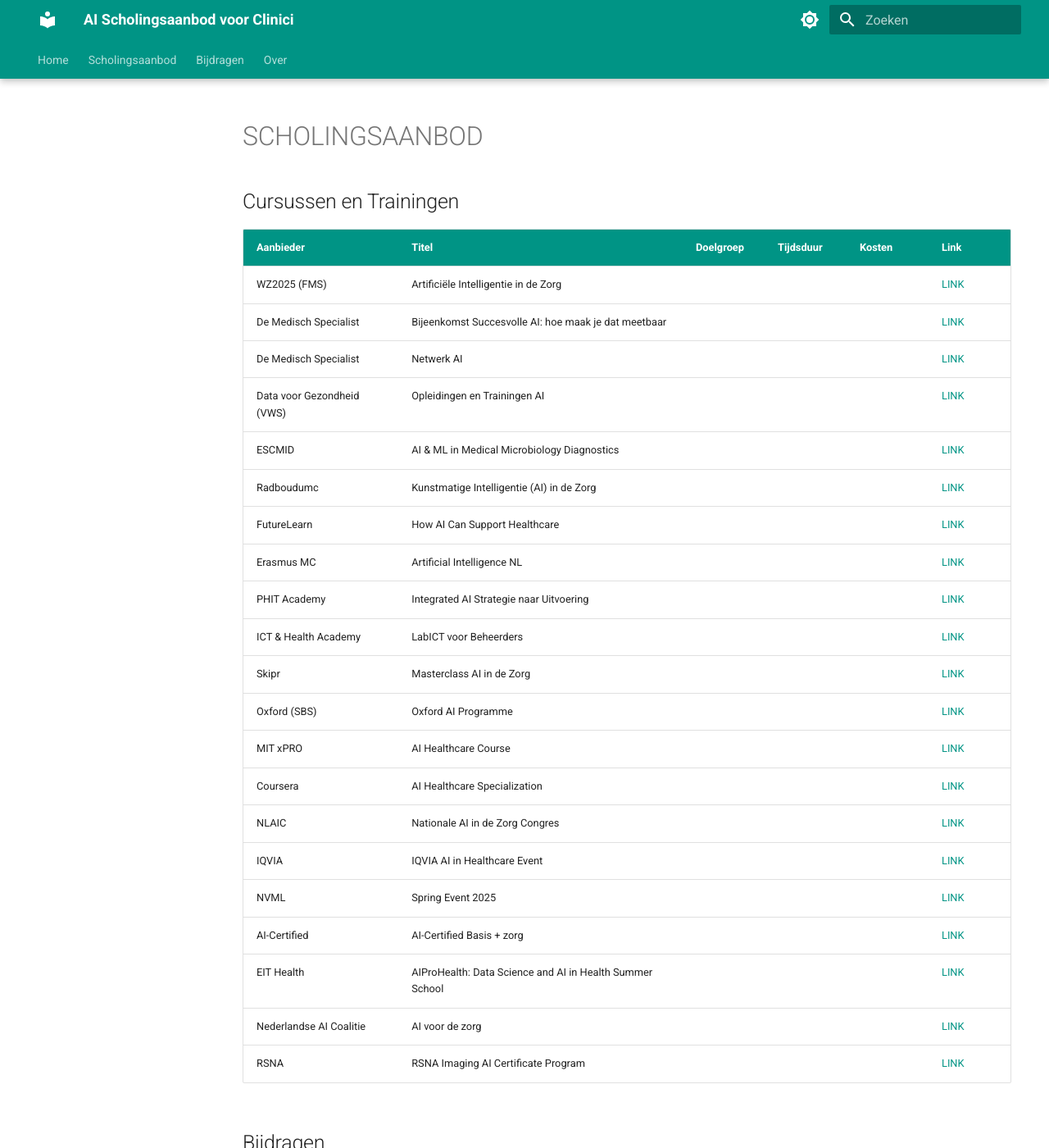
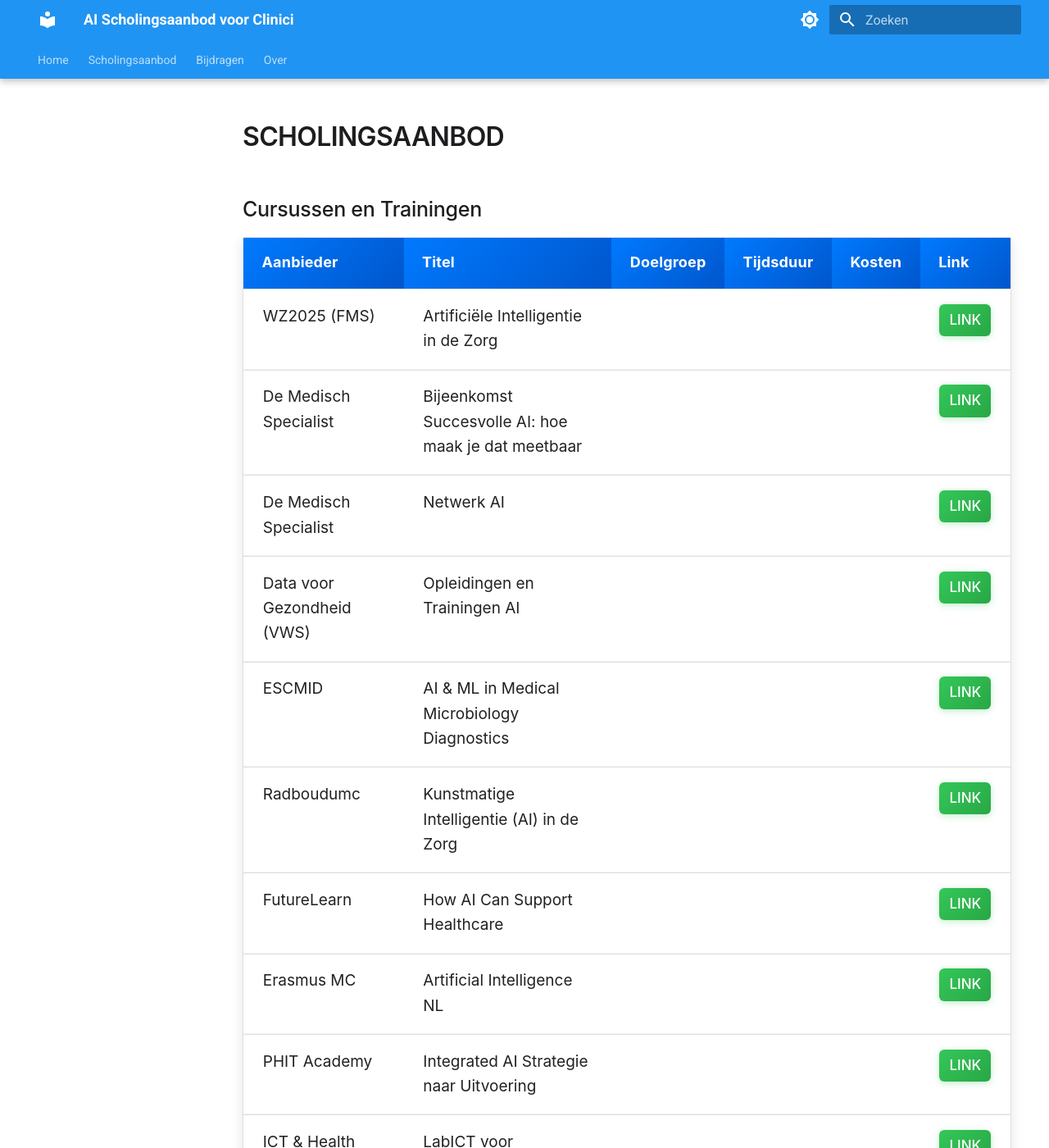
Before and after one commit to Ajsvdk/Ai-Geletterdheid-FMS, an MkDocs documentation site: the page built from docs/SCHOLINGSAANBOD.md, in a window 1280 px wide and 1400 px high. Shown: the whole window at 82% size. Built offline with MkDocs 1.6.1 and Material for MkDocs 9.7.7, drawn with Linux system fonts in a browser that asks for light colours.

Commit message:
Redesign with Apple-meets-healthcare aesthetic - Replace teal with healthcare blue theme - Add Apple-style typography and spacing - Enhanced table design with gradients and shadows - Improved form styling with focus states - Card-like sections with subtle borders - Smooth animations and hover effects

```diff
--- a/docs/css/extra.css
+++ b/docs/css/extra.css
@@ -1,24 +1,181 @@
-/* Simple table styling for AI Scholingsaanbod */
+/* Apple meets Healthcare styling for AI Scholingsaanbod */
+
+/* Custom color variables for healthcare theme */
+:root {
+    --healthcare-blue: #007AFF;
+    --healthcare-green: #34C759;
+    --healthcare-gray: #F2F2F7;
+    --healthcare-text: #1D1D1F;
+    --healthcare-secondary: #8E8E93;
+    --apple-radius: 12px;
+    --apple-shadow: 0 4px 16px rgba(0, 0, 0, 0.1);
+}
+
+/* Enhanced typography */
+.md-typeset {
+    font-family: -apple-system, BlinkMacSystemFont, "SF Pro Display", "Segoe UI", Roboto, sans-serif;
+    line-height: 1.6;
+}
+
+.md-typeset h1 {
+    font-weight: 600;
+    color: var(--healthcare-text);
+    letter-spacing: -0.02em;
+}
+
+.md-typeset h2 {
+    font-weight: 500;
+    color: var(--healthcare-text);
+    letter-spacing: -0.01em;
+    margin-top: 2.5rem;
+}
+
+/* Enhanced table styling */
 .md-typeset table {
-    margin: 2em 0;
+    margin: 2.5rem 0;
     width: 100%;
+    border-radius: var(--apple-radius);
+    overflow: hidden;
+    box-shadow: var(--apple-shadow);
+    border: 1px solid rgba(0, 0, 0, 0.06);
+    background: white;
 }
 
 .md-typeset table th {
-    background-color: var(--md-primary-fg-color);
-    color: var(--md-primary-bg-color);
-    font-weight: 600;
+    background: linear-gradient(135deg, var(--healthcare-blue), #0056CC);
+    color: white;
+    font-weight: 500;
     text-align: left;
+    padding: 16px 20px;
+    font-size: 0.9rem;
+    letter-spacing: 0.01em;
+    border: none;
+}
+
+.md-typeset table td {
+    padding: 16px 20px;
+    border-bottom: 1px solid rgba(0, 0, 0, 0.05);
+    font-size: 0.95rem;
+    vertical-align: top;
+}
+
+.md-typeset table tr:last-child td {
+    border-bottom: none;
 }
 
 .md-typeset table tr:hover {
-    background-color: var(--md-default-fg-color--lightest);
+    background-color: var(--healthcare-gray);
+    transition: background-color 0.2s ease;
 }
 
-/* Responsive table */
+/* Enhanced link styling */
+.md-typeset table a {
+    background: linear-gradient(135deg, var(--healthcare-green), #28A745);
+    color: white;
+    padding: 6px 12px;
+    border-radius: 6px;
+    text-decoration: none;
+    font-weight: 500;
+    font-size: 0.85rem;
+    display: inline-block;
+    transition: all 0.2s ease;
+    box-shadow: 0 2px 8px rgba(52, 199, 89, 0.3);
+}
+
+.md-typeset table a:hover {
+    transform: translateY(-1px);
+    box-shadow: 0 4px 12px rgba(52, 199, 89, 0.4);
+    background: linear-gradient(135deg, #30D158, var(--healthcare-green));
+}
+
+/* Card-like sections */
+.md-typeset .md-content__inner > p:first-of-type {
+    background: var(--healthcare-gray);
+    padding: 20px 24px;
+    border-radius: var(--apple-radius);
+    margin: 1.5rem 0 2.5rem 0;
+    font-size: 1.05rem;
+    color: var(--healthcare-secondary);
+    border-left: 4px solid var(--healthcare-blue);
+}
+
+/* Enhanced form styling for bijdragen page */
+.md-typeset form {
+    background: white;
+    padding: 32px;
+    border-radius: var(--apple-radius);
+    box-shadow: var(--apple-shadow);
+    border: 1px solid rgba(0, 0, 0, 0.06);
+    margin: 2rem 0;
+}
+
+.md-typeset form label {
+    font-weight: 500;
+    color: var(--healthcare-text);
+    margin-bottom: 8px;
+    display: block;
+}
+
+.md-typeset form input,
+.md-typeset form select,
+.md-typeset form textarea {
+    border: 1.5px solid rgba(0, 0, 0, 0.1);
+    border-radius: 8px;
+    padding: 12px 16px;
+    font-family: inherit;
+    font-size: 1rem;
+    transition: border-color 0.2s ease, box-shadow 0.2s ease;
+    background: white;
+}
+
+.md-typeset form input:focus,
+.md-typeset form select:focus,
+.md-typeset form textarea:focus {
+    outline: none;
+    border-color: var(--healthcare-blue);
+    box-shadow: 0 0 0 3px rgba(0, 122, 255, 0.1);
+}
+
+.md-typeset form button {
+    background: linear-gradient(135deg, var(--healthcare-blue), #0056CC);
+    color: white;
+    border: none;
+    padding: 14px 28px;
+    border-radius: 8px;
+    font-weight: 500;
+    font-size: 1rem;
+    cursor: pointer;
+    transition: all 0.2s ease;
+    box-shadow: 0 4px 12px rgba(0, 122, 255, 0.3);
+}
+
+.md-typeset form button:hover {
+    transform: translateY(-1px);
+    box-shadow: 0 6px 16px rgba(0, 122, 255, 0.4);
+    background: linear-gradient(135deg, #0084FF, var(--healthcare-blue));
+}
+
+/* Responsive design */
 @media screen and (max-width: 768px) {
     .md-typeset table {
         display: block;
         overflow-x: auto;
+        border-radius: 8px;
+    }
+
+    .md-typeset table th,
+    .md-typeset table td {
+        padding: 12px 16px;
+        font-size: 0.9rem;
+    }
+
+    .md-typeset form {
+        padding: 24px 20px;
+        margin: 1.5rem 0;
+    }
+
+    .md-typeset .md-content__inner > p:first-of-type {
+        padding: 16px 20px;
+        margin: 1rem 0 2rem 0;
     }
 }
--- a/mkdocs.yml
+++ b/mkdocs.yml
@@ -22,15 +22,15 @@ theme:
   palette:
     - media: "(prefers-color-scheme: light)"
       scheme: default
-      primary: teal
-      accent: deep orange
+      primary: blue
+      accent: light blue
       toggle:
         icon: material/brightness-7
         name: Naar donkere modus
     - media: "(prefers-color-scheme: dark)"
       scheme: slate
-      primary: teal
-      accent: deep orange
+      primary: blue
+      accent: light blue
       toggle:
         icon: material/brightness-4
         name: Naar lichte modus
```
